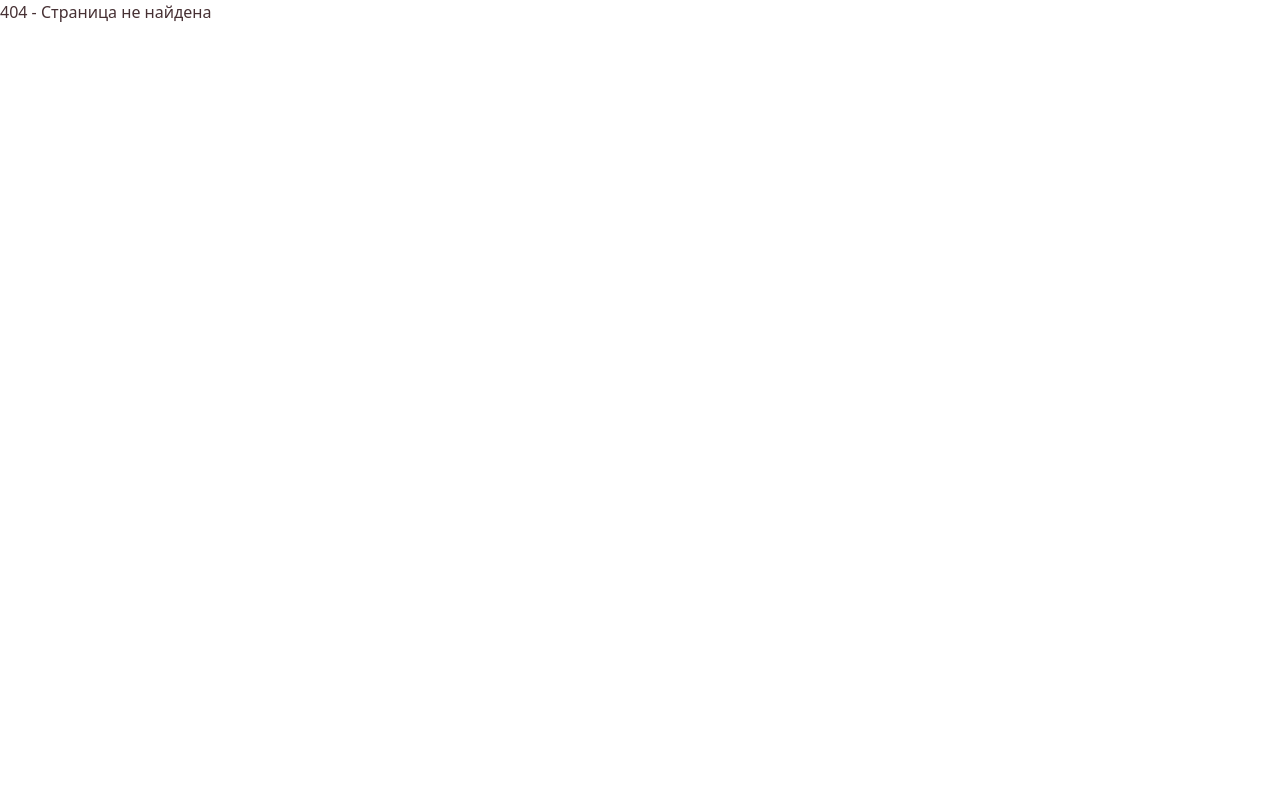
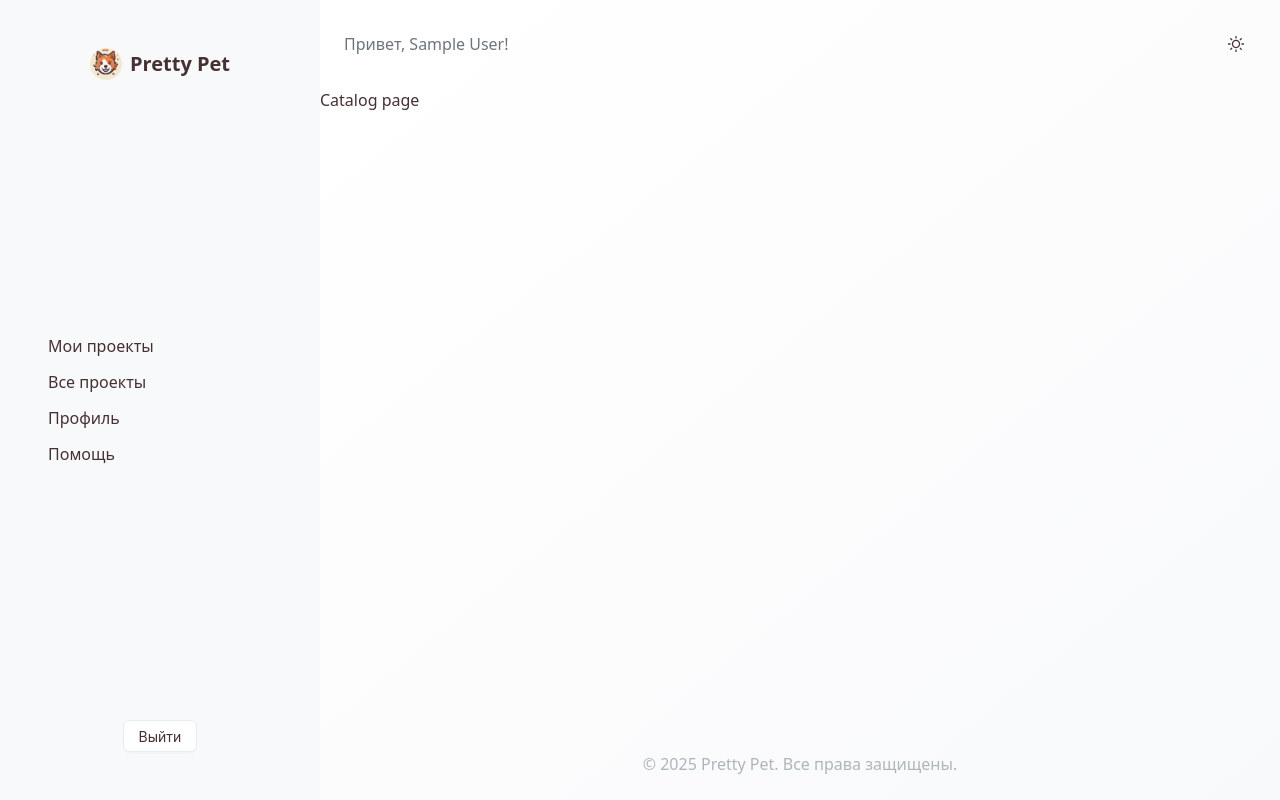
Before and after one commit to PrettyPet-Organization/frontend-react, a React (Vite) app: page /catalog in a window 1280 px wide. Before the commit this address had no page. Built offline with nearby package versions, Linux system fonts and the light colour scheme; sample sign-in values are in the browser's storage.

Commit message:
created Authorized routes

```diff
--- a/src/app/AppRouter.tsx
+++ b/src/app/AppRouter.tsx
@@ -5,6 +5,7 @@
 import {RegisterPage} from "../pages/Register/RegisterPage.tsx";
 import {AuthorizedPage} from "../pages/Authorized/AuthorizedPage.tsx";
 import AuthorizedLayout from "../widgets/AuthorizedLayout/AuthorizedLayout.tsx";
+import {AuthorizedRoutes} from "./routes/AuthorizedRoutes.ts";
 
 export const AppRouter = () => {
     return (
@@ -12,16 +13,19 @@
             <Route path="/" element={<WelcomePage/>}/>
             <Route path="/login" element={<LoginPage/>}/>
             <Route path="/register" element={<RegisterPage/>}/>
-            <Route
-                path="/authorized"
+            {AuthorizedRoutes.map(({path, element: Component}) => {
+                return <Route
+                    key={path}
+                    path={path}
                     element={
                         <ProtectedRoute>
                             <AuthorizedLayout>
-                            <AuthorizedPage/>
+                               <Component/>
                             </AuthorizedLayout>
                         </ProtectedRoute>
                     }
                 />
+            })}
             <Route path="*" element={<div>404 - Страница не найдена</div>}/>
         </Routes>
     );
--- /dev/null
+++ b/src/app/routes/AuthorizedRoutes.ts
@@ -0,0 +1,17 @@
+import type {Component, FC} from "react";
+import {AuthorizedPage} from "../../pages/Authorized/AuthorizedPage.tsx";
+import ProjectCatalogPage from "../../pages/ProjectCatalog/ProjectCatalogPage.tsx";
+
+export const AuthorizedRoutes: {
+    path: string;
+    element: FC
+}[] = [
+    {
+        path: 'authorized',
+        element: AuthorizedPage
+    },
+    {
+        path: 'catalog',
+        element: ProjectCatalogPage
+    }
+]
--- a/src/features/AuthorizedNavBar/AuthorizedNavBar.tsx
+++ b/src/features/AuthorizedNavBar/AuthorizedNavBar.tsx
@@ -25,7 +25,7 @@
     ]
 
     return (
-        <div className="flex flex-col gap-3 align-baseline">
+        <div className="flex flex-col gap-3 align-baseline w-full">
             {authorizedRoutList.map((item, i) => (
                 <p className="cursor-pointer" key={i} onClick={() => { navigate(item.link) }}>
                     {item.name}
--- /dev/null
+++ b/src/pages/ProjectCatalog/ProjectCatalogPage.tsx
@@ -0,0 +1,11 @@
+import {type FC} from 'react';
+
+const ProjectCatalogPage: FC = () => {
+    return (
+        <div>
+            Catalog page
+        </div>
+    );
+};
+
+export default ProjectCatalogPage;
--- a/src/widgets/AuthorizedLayout/AuthorizedLayout.tsx
+++ b/src/widgets/AuthorizedLayout/AuthorizedLayout.tsx
@@ -19,7 +19,7 @@
     return (
 
         <div className="flex h-screen w-full relative">
-            <div className="bg-theme-surface h-screen left-0 top-0 w-xs p-6 flex flex-col items-center justify-between" >
+            <div className="bg-theme-surface h-screen w-xs p  flex-col items-center justify-between py-12 px-12 sm:flex hidden" >
                 <div className="flex items-center space-x-2 cursor-pointer" onClick={() => navigate('/')}>
                     <img
                         src={ASSETS.logo}
```
Lines whose indentation alone changed are shown as unchanged.
